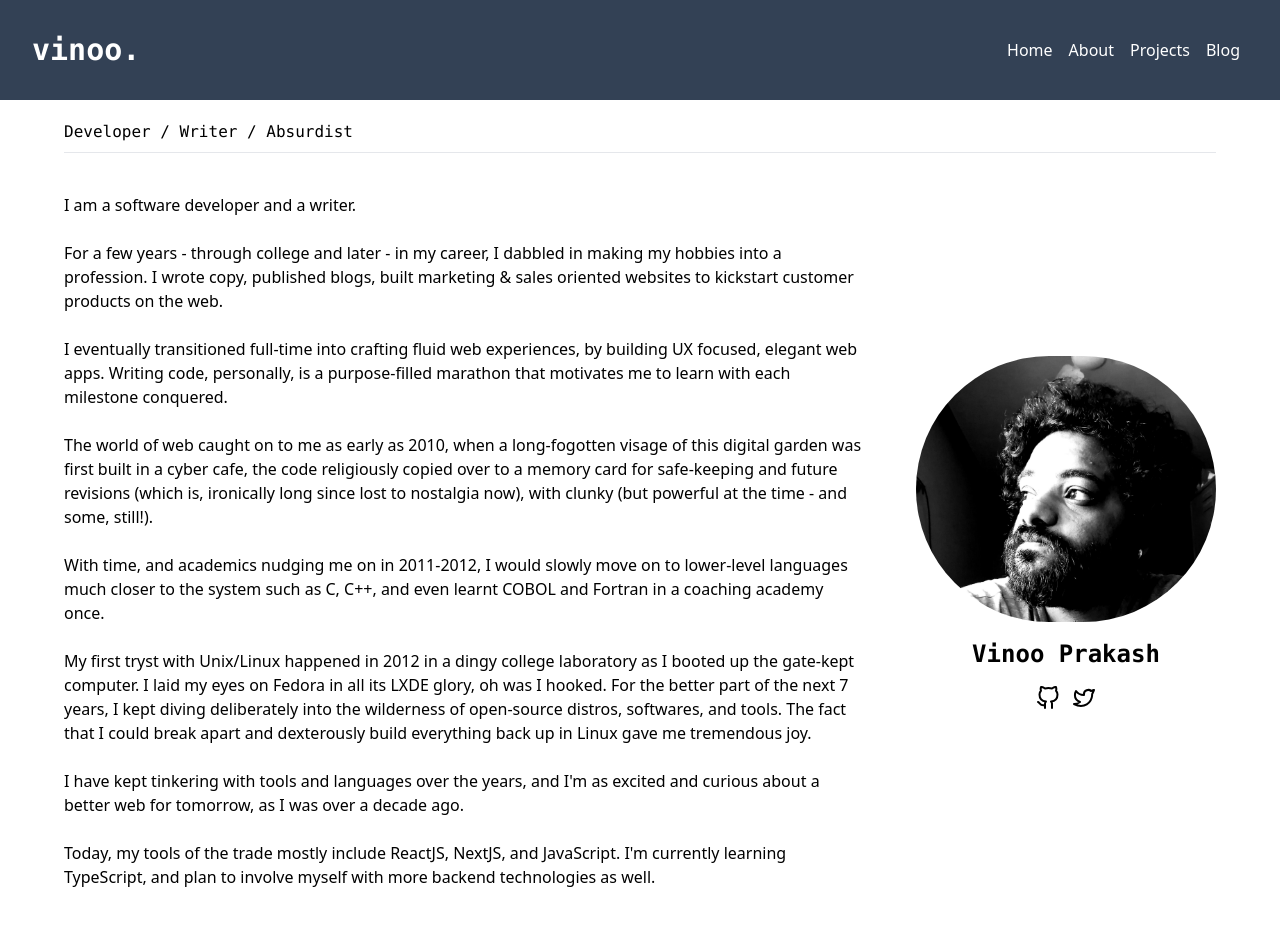
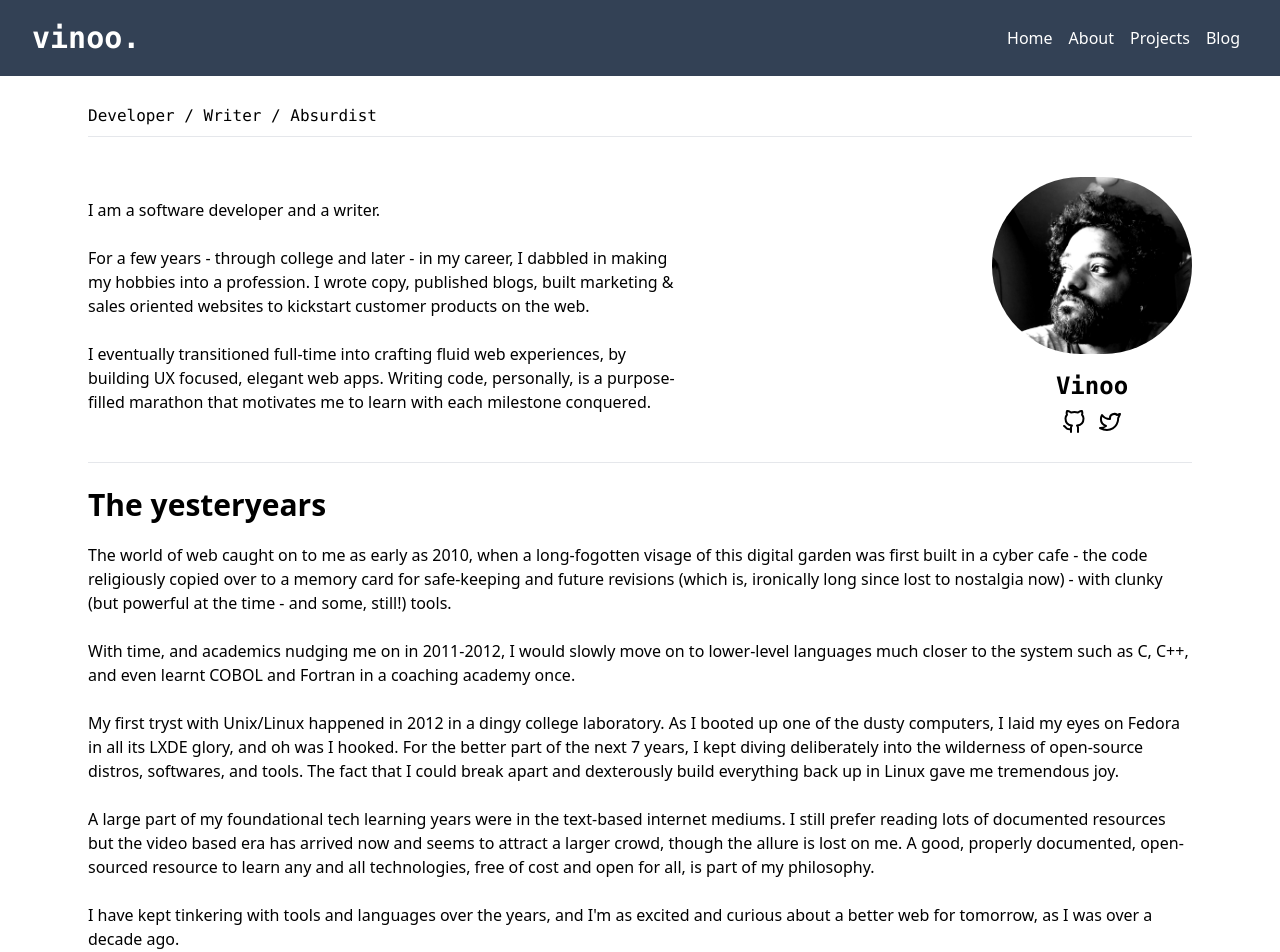
Before and after one commit to ivinoop/nextjs-site, a Next.js app: page /about in a window 1280 px wide. Before the commit this address had no page. Shown: the top 952 px of the page. Built offline with nearby package versions, Linux system fonts and the light colour scheme.

Commit message:
add about route, add content, tinker with styling

```diff
--- /dev/null
+++ b/app/about/page.tsx
@@ -0,0 +1,115 @@
+import Link from 'next/link'
+import Image from 'next/image'
+import { FiGithub } from 'react-icons/fi'
+import { TbBrandTwitter } from 'react-icons/tb'
+
+const About = () => {
+  return (
+    <main className='mx-auto px-6 max-w-[1200px]'>
+      <section>
+        <h2 className='pt-3 mt-2 font-mono pb-2'>
+          Developer / Writer / Absurdist
+        </h2>
+        <hr />
+      </section>
+      <section>
+        <div className='flex justify-between items-center pt-4 pb-1 mt-6'>
+          <article className='max-w-[600px]'>
+            <p>I am a software developer and a writer.</p>
+            <br />
+            <p>
+              For a few years - through college and later - in my career, I
+              dabbled in making my hobbies into a profession. I wrote copy,
+              published blogs, built marketing & sales oriented websites to
+              kickstart customer products on the web.
+            </p>
+            <br />
+            <p>
+              I eventually transitioned full-time into crafting fluid web
+              experiences, by building UX focused, elegant web apps. Writing
+              code, personally, is a purpose-filled marathon that motivates me
+              to learn with each milestone conquered.
+            </p>
+          </article>
+          <div className='text-center'>
+            <Image
+              alt=''
+              src='/images/vinoo.jpg'
+              width={200}
+              height={200}
+              className='rounded-full mb-4'
+            />
+            <h2 className='text-2xl font-bold font-mono'>Vinoo</h2>
+            <ul className='flex justify-between items-center  max-w-[60px] mx-auto mt-2'>
+              <li>
+                <Link href='https://github.com/ivinoop'>
+                  <FiGithub className='w-6 h-6' />
+                </Link>
+              </li>
+              <li>
+                <Link href='https://twitter.com/ivinoop'>
+                  <TbBrandTwitter className='w-6 h-6' />
+                </Link>
+              </li>
+            </ul>
+          </div>
+        </div>
+      </section>
+      <hr className='my-6' />
+      <section>
+        <article>
+          <h3 className='text-3xl font-semibold pb-5'>The yesteryears</h3>
+          <p>
+            The world of web caught on to me as early as 2010, when a
+            long-fogotten visage of this digital garden was first built in a
+            cyber cafe - the code religiously copied over to a memory card for
+            safe-keeping and future revisions (which is, ironically long since
+            lost to nostalgia now) - with clunky (but powerful at the time - and
+            some, still!) tools.
+          </p>
+          <br />
+          <p>
+            With time, and academics nudging me on in 2011-2012, I would slowly
+            move on to lower-level languages much closer to the system such as
+            C, C++, and even learnt COBOL and Fortran in a coaching academy
+            once.
+          </p>
+          <br />
+          <p>
+            My first tryst with Unix/Linux happened in 2012 in a dingy college
+            laboratory. As I booted up one of the dusty computers, I laid my
+            eyes on Fedora in all its LXDE glory, and oh was I hooked. For the
+            better part of the next 7 years, I kept diving deliberately into the
+            wilderness of open-source distros, softwares, and tools. The fact
+            that I could break apart and dexterously build everything back up in
+            Linux gave me tremendous joy.
+          </p>
+          <br />
+          <p>
+            A large part of my foundational tech learning years were in the
+            text-based internet mediums. I still prefer reading lots of
+            documented resources but the video based era has arrived now and
+            seems to attract a larger crowd, though the allure is lost on me. A
+            good, properly documented, open-sourced resource to learn any and
+            all technologies, free of cost and open for all, is part of my
+            philosophy.
+          </p>
+          <br />
+          <p>
+            I have kept tinkering with tools and languages over the years, and
+            I'm as excited and curious about a better web for tomorrow, as I was
+            over a decade ago.
+          </p>
+          <br />
+          <p>
+            Today, my tools of the trade mostly include ReactJS, NextJS, and
+            JavaScript. I'm currently learning TypeScript, and plan to involve
+            myself with more backend technologies as well.
+          </p>
+        </article>
+      </section>
+    </main>
+  )
+}
+
+export default About
--- a/app/layout.tsx
+++ b/app/layout.tsx
@@ -1,8 +1,5 @@
-import Image from 'next/image'
 import '../public/globals.css'
 import Link from 'next/link'
-import { FiGithub } from 'react-icons/fi'
-import { TbBrandTwitter } from 'react-icons/tb'
 
 export const metadata = {
   title: `Vinoo's Digital Garden`,
@@ -16,7 +13,7 @@ export default function RootLayout({
 }) {
   const header = (
     <header>
-      <div className='flex justify-between items-center p-8 bg-slate-700 text-white'>
+      <div className='flex justify-between items-center px-8 py-5 bg-slate-700 text-white'>
         <Link href='/'>
           <h1 className='font-bold text-3xl hover:underline font-mono'>
             vinoo.
@@ -42,97 +39,10 @@ export default function RootLayout({
     </header>
   )
 
-  const main = (
-    <main className='mx-auto px-6 max-w-[1200px]'>
-      <section>
-        <h2 className='pt-3 mt-2 font-mono border-b pb-2'>
-          Developer / Writer / Absurdist
-        </h2>
-      </section>
-      <section>
-        <div className='flex justify-between items-center py-4 mt-6'>
-          <article className='max-w-[800px]'>
-            <p>I am a software developer and a writer.</p>
-            <br />
-            <p>
-              For a few years - through college and later - in my career, I
-              dabbled in making my hobbies into a profession. I wrote copy,
-              published blogs, built marketing & sales oriented websites to
-              kickstart customer products on the web.
-            </p>
-            <br />
-            <p>
-              I eventually transitioned full-time into crafting fluid web
-              experiences, by building UX focused, elegant web apps. Writing
-              code, personally, is a purpose-filled marathon that motivates me
-              to learn with each milestone conquered.
-            </p>
-            <br />
-            <p>
-              The world of web caught on to me as early as 2010, when a
-              long-fogotten visage of this digital garden was first built in a
-              cyber cafe, the code religiously copied over to a memory card for
-              safe-keeping and future revisions (which is, ironically long since
-              lost to nostalgia now), with clunky (but powerful at the time -
-              and some, still!).
-            </p>
-            <br />
-            <p>
-              With time, and academics nudging me on in 2011-2012, I would
-              slowly move on to lower-level languages much closer to the system
-              such as C, C++, and even learnt COBOL and Fortran in a coaching
-              academy once.
-            </p>
-            <br />
-            <p>
-              My first tryst with Unix/Linux happened in 2012 in a dingy college
-              laboratory as I booted up the gate-kept computer. I laid my eyes
-              on Fedora in all its LXDE glory, oh was I hooked. For the better
-              part of the next 7 years, I kept diving deliberately into the
-              wilderness of open-source distros, softwares, and tools. The fact
-              that I could break apart and dexterously build everything back up
-              in Linux gave me tremendous joy.
-            </p>
-            <br />
-            <p>
-              I have kept tinkering with tools and languages over the years, and
-              I'm as excited and curious about a better web for tomorrow, as I
-              was over a decade ago.
-            </p>
-            <br />
-            <p>
-              Today, my tools of the trade mostly include ReactJS, NextJS, and
-              JavaScript. I'm currently learning TypeScript, and plan to involve
-              myself with more backend technologies as well.
-            </p>
-          </article>
-          <div className='text-center'>
-            <Image
-              alt=''
-              src='/images/vinoo.jpg'
-              width={300}
-              height={300}
-              className='rounded-full mb-4'
-            />
-            <h2 className='text-2xl font-bold font-mono'>Vinoo Prakash</h2>
-            <div className='flex justify-between items-center  max-w-[60px] mx-auto my-4'>
-              <Link href='https://github.com/ivinoop'>
-                <FiGithub className='w-6 h-6' />
-              </Link>
-              <Link href='https://twitter.com/ivinoop'>
-                <TbBrandTwitter className='w-6 h-6' />
-              </Link>
-            </div>
-          </div>
-        </div>
-      </section>
-    </main>
-  )
-
   const footer = (
     <footer>
-      <div className='text-center bg-gray-100 mt-4 py-5 font-mono'>
-        <p>Vinoo &copy; 2010-2023</p>
+      <div className='text-center bg-gray-100 mt-4 py-4 font-mono'>
+        <p>Vinoo &copy; 2010 - 2023.</p>
       </div>
     </footer>
   )
@@ -142,7 +52,6 @@ export default function RootLayout({
       <body>
         <div className='mx-auto'>
           {header}
-          {main}
           <div className='mx-auto mt-4 max-w-[1200px] px-6'>{children}</div>
           {footer}
         </div>
--- a/app/posts/[slug]/page.tsx
+++ b/app/posts/[slug]/page.tsx
@@ -4,6 +4,7 @@ import Link from 'next/link'
 import matter from 'gray-matter'
 import getPostMetaData from '@/components/getPostMetadata'
 import Image from 'next/image'
+import { BsArrowLeft } from 'react-icons/bs'
 
 const getPostContent = (slug: string) => {
   const folder = 'posts/'
@@ -39,11 +40,12 @@ const Post = (props: any) => {
       <article className='prose-h3:text-xl prose-h3:font-semibold prose-h3:py-2 prose-p:text-sm prose-p:py-1'>
         <Markdown>{post.content}</Markdown>
       </article>
-      <Link href='/'>
-        <button className='bg-teal-600 text-white px-2 py-1 rounded-md my-3'>
-          👈 All Posts
-        </button>
-      </Link>
+      <button className='bg-teal-600 text-white px-2 py-1 rounded-md my-3'>
+        <Link href='/' className='flex justify-between items-center'>
+          <BsArrowLeft />
+          <span className='ml-1'>All Posts</span>
+        </Link>
+      </button>
     </div>
   )
 }
```
Also changed, not shown: posts/hello-world-1.md (+1 -1 lines), posts/hello-world-2.md (+1 -1 lines), posts/hello-world-3.md (+1 -1 lines), posts/hello-world-4.md (+1 -1 lines), posts/hello-world-5.md (+1 -1 lines), posts/hello-world-6.md (+1 -1 lines).
